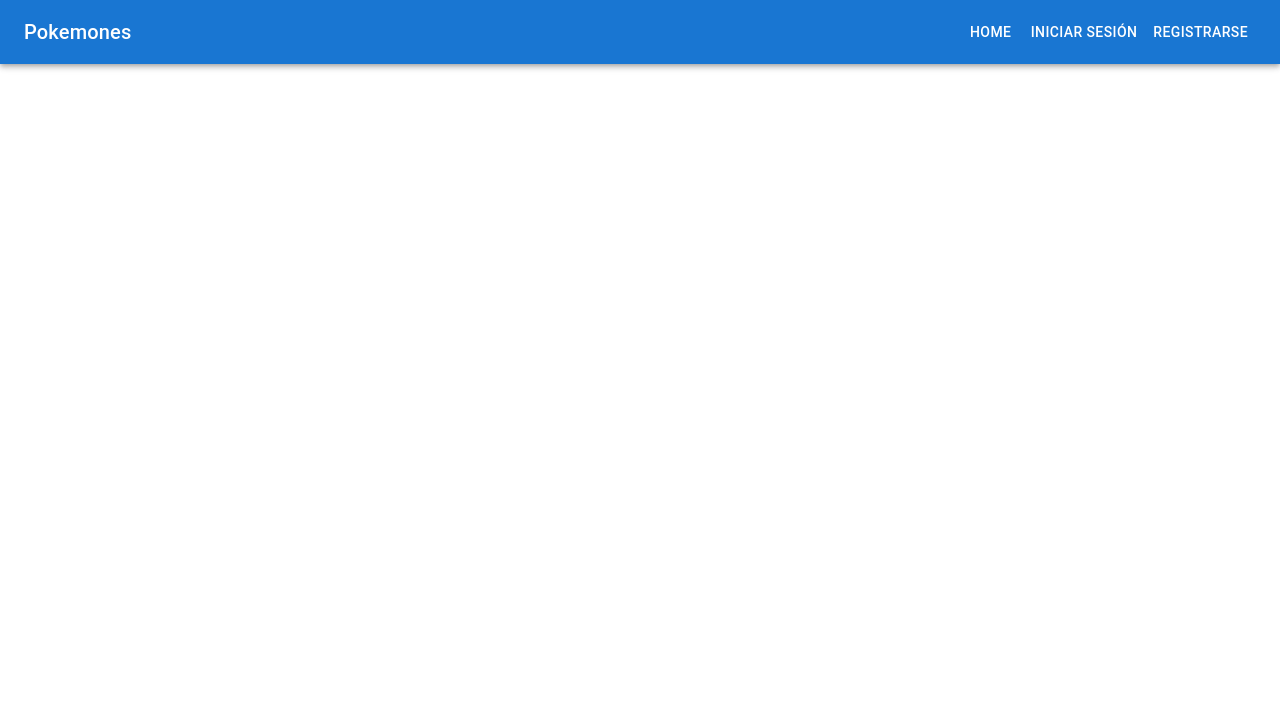
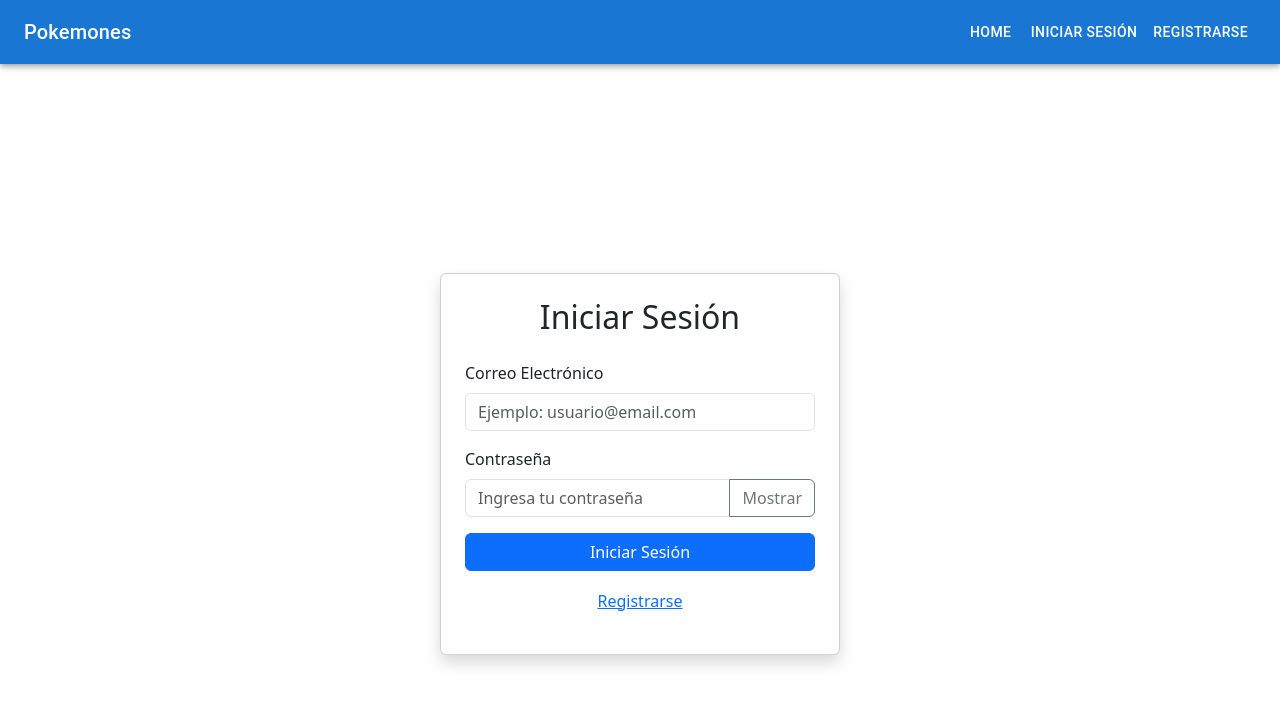
Before and after one commit to ramilla022/PokeApi, a React (Vite) app: page /login in a window 1280 px wide. Shown: the top 704 px of the page. Built offline with nearby package versions, Linux system fonts and the light colour scheme.

Commit message:
front login

```diff
--- a/src/Pokemones/pages/loginPage.jsx
+++ b/src/Pokemones/pages/loginPage.jsx
@@ -1,10 +1,77 @@
-import React from 'react'
+import React, { useState } from "react";
+import { useNavigate } from "react-router-dom";
 
-export const loginPage = () => {
+
+const loginPage = () => {
+  const [formData, setFormData] = useState({ email: "", password: "" });
+  const [showPassword, setShowPassword] = useState(false);
+  const [error, setError] = useState("");
+
+  const navigate = useNavigate()
+
+  const handleChange = (e) => {
+    setFormData({ ...formData, [e.target.name]: e.target.value });
+  };
+
+  const handleSubmit = (e) => {
+    e.preventDefault();
+
+    setError("");
+    console.log("Datos enviados:", formData);
+  };
+
   return (
-    <>
-    </>
-  )
-}
+    <div className="d-flex align-items-center justify-content-center vh-100">
+      <div className="card shadow p-4" style={{ maxWidth: "400px", width: "100%" }}>
+        <h2 className="text-center mb-4">Iniciar Sesión</h2>
 
-export default loginPage
+        {error && <div className="alert alert-danger">{error}</div>}
+
+        <form onSubmit={handleSubmit}>
+          <div className="mb-3">
+            <label className="form-label">Correo Electrónico</label>
+            <input
+              type="email"
+              name="email"
+              className="form-control"
+              placeholder="Ejemplo: usuario@email.com"
+              value={formData.email}
+              onChange={handleChange}
+            />
+          </div>
+
+          <div className="mb-3">
+            <label className="form-label">Contraseña</label>
+            <div className="input-group">
+              <input
+                type={showPassword ? "text" : "password"}
+                name="password"
+                className="form-control"
+                placeholder="Ingresa tu contraseña"
+                value={formData.password}
+                onChange={handleChange}
+              />
+              <button
+                type="button"
+                className="btn btn-outline-secondary"
+                onClick={() => setShowPassword(!showPassword)}
+              >
+                {showPassword ? "Ocultar" : "Mostrar"}
+              </button>
+            </div>
+          </div>
+
+          <button type="submit" className="btn btn-primary w-100">
+            Iniciar Sesión
+          </button>
+        </form>
+
+        <p className="mt-3 text-center">
+        <button className="btn btn-link p-0" onClick={() => navigate("/register")}> Registrarse </button>
+        </p>
+      </div>
+    </div>
+  );
+};
+
+export default loginPage;
```
